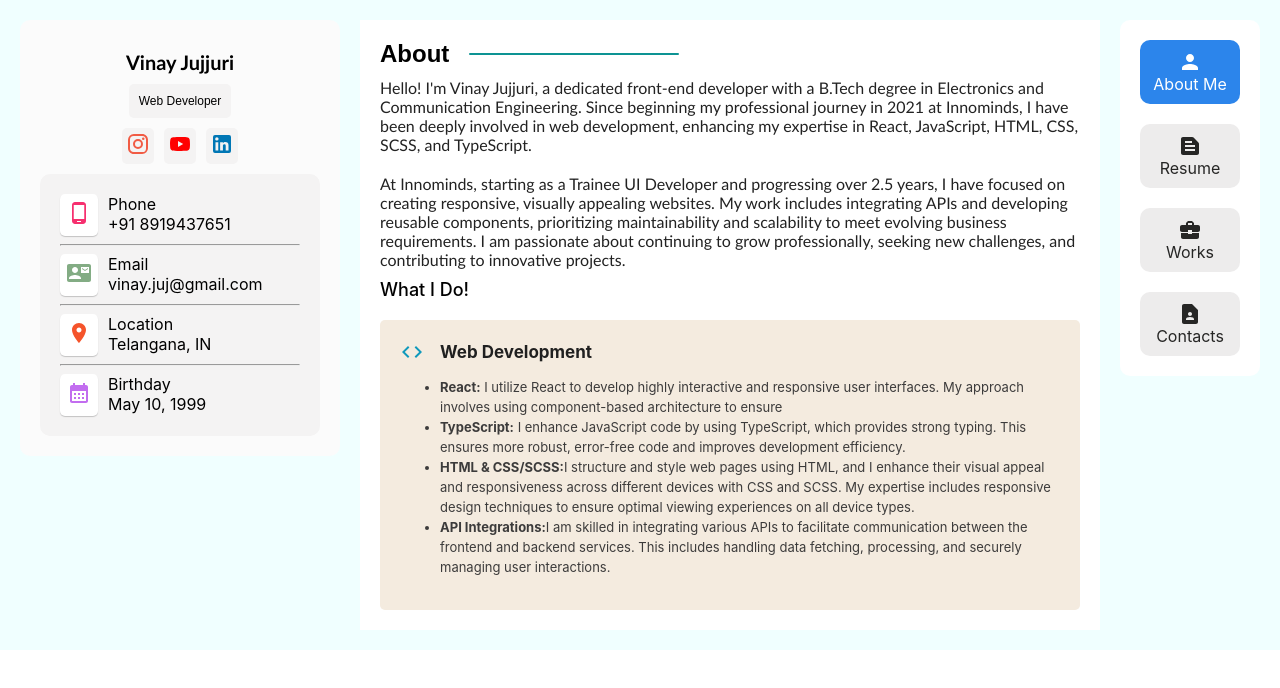
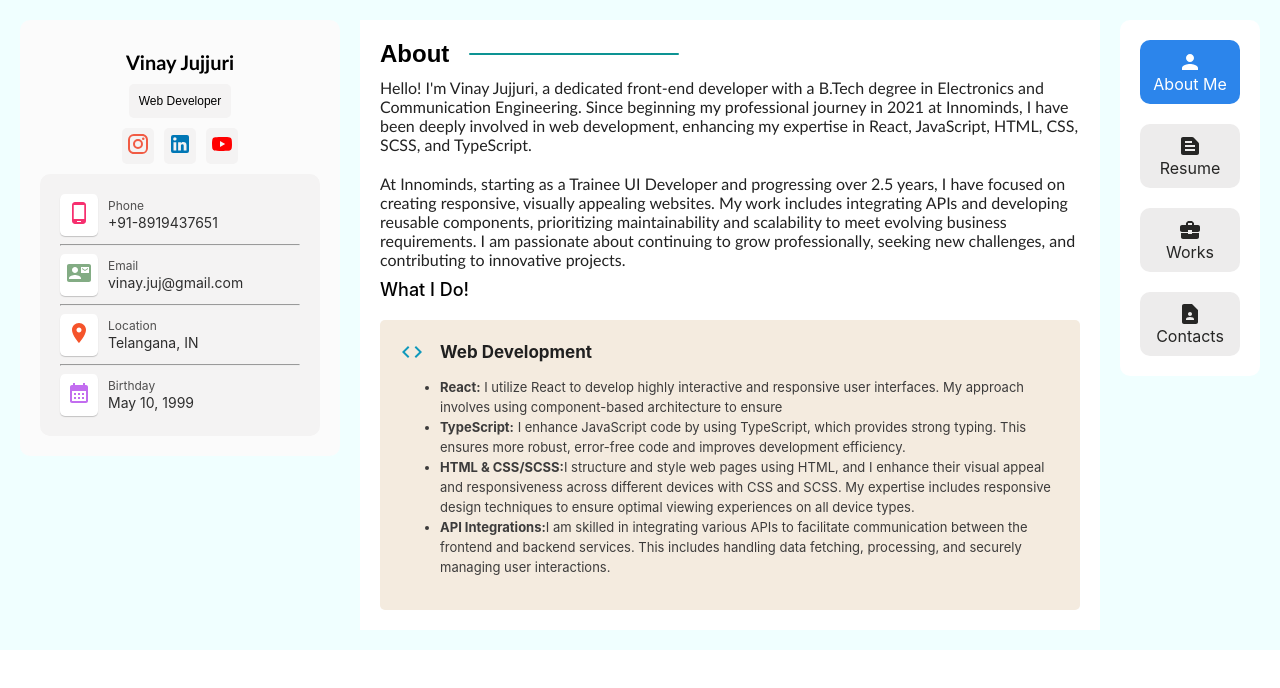
Before and after one commit to vinayjujjuri/vinayJujjuri_website, a React (Create React App) app in the folder my-website/: page / in a window 1280 px wide. Shown: the top 688 px of the page. Built offline with nearby package versions, Linux system fonts and the light colour scheme.

Commit message:
added links

```diff
--- a/my-website/src/components/leftCard/leftcard.tsx
+++ b/my-website/src/components/leftCard/leftcard.tsx
@@ -3,6 +3,7 @@ import InstagramIcon from '@mui/icons-material/Instagram';
 import YouTubeIcon from '@mui/icons-material/YouTube';
 import LinkedInIcon from '@mui/icons-material/LinkedIn';
 import PersonalInfoComponent from '../personalInfo/personalInfo';
+import SocialMediaComponent from '../socialMedia/socialMedia';
 
 export function LeftCardComponent():JSX.Element {
 
@@ -17,26 +18,10 @@ export function LeftCardComponent():JSX.Element {
         )
     };
 
-    const socialMedialIcons = () => {
-        return (
-            <div className={styles.iconContainer}>
-                <div className={styles.iconBg}>
-                    <InstagramIcon className={styles.instaIcon}/>
-                </div>
-                <div className={styles.iconBg}>
-                    <YouTubeIcon className={styles.youtubeIcon}/>
-                </div>
-                <div className={styles.iconBg}>
-                    <LinkedInIcon className={styles.linkedInIcon}/>
-                </div>
-            </div>
-        )
-    };
-
     return (
         <div className={styles.leftCardContainer}>
             {nameAndRole()}
-            {socialMedialIcons()}
+            <SocialMediaComponent/>
             <PersonalInfoComponent/>
         </div>
     )
--- a/my-website/src/components/personalInfo/personalInfo.module.css
+++ b/my-website/src/components/personalInfo/personalInfo.module.css
@@ -30,3 +30,11 @@
     color: rgb(194, 109, 239);
     padding: 7px;
 }
+.labelName {
+    font-size: 12px;
+    color: rgb(81, 80, 80);
+}
+.labelDetails {
+    font-size: 14px;
+    color: rgb(46, 46, 46);
+}
--- a/my-website/src/components/personalInfo/personalInfo.tsx
+++ b/my-website/src/components/personalInfo/personalInfo.tsx
@@ -11,8 +11,8 @@ function PersonalInfoComponent() {
                 <PhoneAndroidIcon className={styles.phoneIcon}/>
             </div>
             <div>
-                <label>Phone</label>
-                <div>+91 8919437651</div>
+                <label className={styles.labelName}>Phone</label>
+                <div className={styles.labelDetails}>+91-8919437651</div>
             </div>
         </div>
         <hr/>
@@ -21,8 +21,8 @@ function PersonalInfoComponent() {
                 <ContactMailIcon className={styles.mailIcon}/>
             </div>
             <div>
-                <label>Email</label>
-                <div>vinay.juj@gmail.com</div>
+                <label className={styles.labelName}>Email</label>
+                <div className={styles.labelDetails}>vinay.juj@gmail.com</div>
             </div>
         </div>
         <hr/>
@@ -31,8 +31,8 @@ function PersonalInfoComponent() {
                 <LocationOnIcon className={styles.locationIcon}/>
             </div>
             <div>
-                <label>Location</label>
-                <div>Telangana, IN</div>
+                <label className={styles.labelName}>Location</label>
+                <div className={styles.labelDetails}>Telangana, IN</div>
             </div>
         </div>
         <hr/>
@@ -41,8 +41,8 @@ function PersonalInfoComponent() {
                 <CalendarMonthIcon className={styles.calenderIcon}/>
             </div>
             <div>
-                <label>Birthday</label>
-                <div>May 10, 1999</div>
+                <label className={styles.labelName}>Birthday</label>
+                <div className={styles.labelDetails}>May 10, 1999</div>
             </div>
         </div>
     </div> );
--- a/my-website/src/components/portfolio/portfolio.module.css
+++ b/my-website/src/components/portfolio/portfolio.module.css
@@ -1,6 +1,8 @@
 .projectDescription {
     color: black;
     font-size: 13px;
+    padding-top: 10px;
+    padding-bottom: 10px;
 }
 .container {
     background-color: white;
@@ -9,9 +11,29 @@
     padding: 20px;
     grid-template-columns: repeat(2, 1fr);
 }
-.carsContainer {
-    background-color: rgb(245, 200, 187);
+.oddContainer {
+    background-color: rgb(245, 211, 201);
     padding: 20px;
     border-radius: 5px;
     line-height: 18px;
+    box-shadow: 0px 2px 20px 0px rgba(211, 210, 210, 0.8);
 }
+
+.evenContainer {
+    background-color: rgb(206, 229, 236);
+    padding: 20px;
+    border-radius: 5px;
+    line-height: 18px;
+    box-shadow: 0px 2px 20px 0px rgba(211, 210, 210, 0.8);
+}
+.link {
+    display: flex;
+    gap: 5px;
+    align-items: center;
+    justify-content: end;
+    margin-top: auto;
+}
+.link:hover {
+    cursor: pointer;
+    text-decoration: underline;
+}
--- a/my-website/src/components/portfolio/portfolio.tsx
+++ b/my-website/src/components/portfolio/portfolio.tsx
@@ -3,14 +3,18 @@ import OpenInNewIcon from '@mui/icons-material/OpenInNew';
 
 function PortfolioComponent() {
 
+    const onClickLink = (link:string) => {
+        window.open(link, "_blank")
+    }
+
     const hcccarsProjectCard = () => {
         return (
-            <div className={styles.carsContainer}>
+            <div className={styles.oddContainer}>
                 <div>Content Archival & Retrieval System ( CARS )</div>
                 <div className={styles.projectDescription}>
                     The Content Archival & Retrieval System (CARS) is a dedicated platform designed to systematically store and retrieve temple data and legacy from its inception. Offering a comprehensive approach to data accessibility, users can efficiently search for information through three distinct flows: Chronological, Event-based, and Adhoc. To ensure the security of sensitive data, CARS employs a Role-Based Access Control (RBAC) system, allowing exclusive access to temple board members. This robust system not only preserves the rich history of the temple but also facilitates efficient and secure data retrieval for authorized users.
                 </div>
-                <div>
+                <div onClick={()=>onClickLink("https://hccccars.org/")} className={styles.link}>
                     Click here
                     <div><OpenInNewIcon /></div>
                 </div>
@@ -20,27 +24,27 @@ function PortfolioComponent() {
 
     const mbkProjectCard = () => {
         return (
-            <div className={styles.carsContainer}>
+            <div className={styles.evenContainer}>
                 <div>M. Balamurali Krishna Music Portal ( MBK )</div>
                 <div className={styles.projectDescription}>
                 This Project is a tribute for the Dr. Balamurali Krishna and his musical world. This site is dedicated to Late Dr. M. Balamurali Krishna and his music as a way to facilitate the process of music for posterity by sharing and listening with the next generation.
                 </div>
-                <div>
+                {/* <div className={styles.link}>
                     Click here
                     <div><OpenInNewIcon /></div>
-                </div>
+                </div> */}
             </div>
         )
     };
 
     const hintsProjectCard = () => {
         return (
-            <div className={styles.carsContainer}>
+            <div className={styles.evenContainer}>
                 <div>HINTS 2.0</div>
                 <div className={styles.projectDescription}>
                 The HINTS 2.0 project is a comprehensive website dedicated to a temple, encompassing devotee management, temple legacy preservation, and event dissemination. Serving as a centralized platform, it facilitates user interaction by providing information about ongoing temple events and allows seamless booking of wedding halls. The implementation of role-based authentication ensures that Temple board members have secure access to sensitive information. Additionally, the project enables users to contribute to the temple's financial sustenance through an integrated donation feature. This multifaceted platform thus enhances both user engagement and administrative efficiency for the temple.
                 </div>
-                <div>
+                <div onClick={()=>onClickLink("https://livermoretemple.org/")} className={styles.link}>
                     Click here
                     <div><OpenInNewIcon /></div>
                 </div>
--- a/my-website/src/components/socialMedia/socialMedia.module.css
+++ b/my-website/src/components/socialMedia/socialMedia.module.css
@@ -9,7 +9,7 @@
 .iconBg {
     background-color: rgb(244, 243, 243);
     border-radius: 5px;
-
+    cursor: pointer;
 }
 .instaIcon {
     color: rgb(241, 91, 68);
--- a/my-website/src/components/socialMedia/socialMedia.tsx
+++ b/my-website/src/components/socialMedia/socialMedia.tsx
@@ -4,17 +4,32 @@ import YouTubeIcon from '@mui/icons-material/YouTube';
 import LinkedInIcon from '@mui/icons-material/LinkedIn';
 
 function SocialMediaComponent() {
-    return ( <div className={styles.iconContainer}>
-        <div className={styles.iconBg}>
+
+    const onClickInsta = () => {
+        window.open("https://instagram.com/_vinay_jujjuri", "_blank");
+    };
+
+    const onClickLinkedIn = () => {
+        window.open("http://www.linkedin.com/in/vinay-jujjuri-ba35a41b3", "_blank");
+    };
+
+    const onClickYt = () => {
+        window.open("https://www.youtube.com/@codetrekadventures", "_blank");
+    }
+    return (
+    <div className={styles.iconContainer}>
+        <div className={styles.iconBg} onClick={onClickInsta}>
             <InstagramIcon className={styles.instaIcon}/>
         </div>
-        <div className={styles.iconBg}>
+        <div className={styles.iconBg} onClick={onClickLinkedIn}>
+            <LinkedInIcon className={styles.linkedInIcon}/>
+        </div>
+        <div className={styles.iconBg} onClick={onClickYt}>
             <YouTubeIcon className={styles.youtubeIcon}/>
         </div>
-        <div className={styles.iconBg}>
-            <LinkedInIcon className={styles.linkedInIcon}/>
-        </div>
-    </div> );
+
+    </div>
+    );
 }
 
 export default SocialMediaComponent;
```
